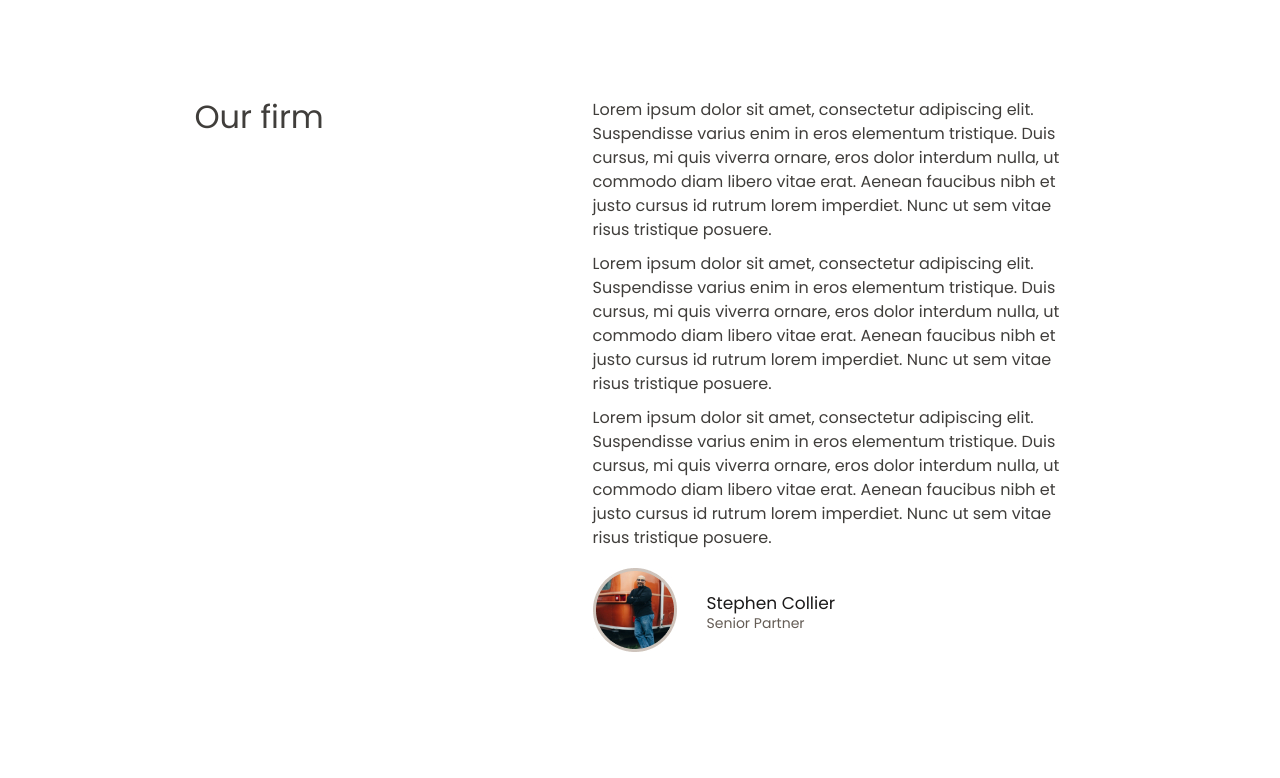
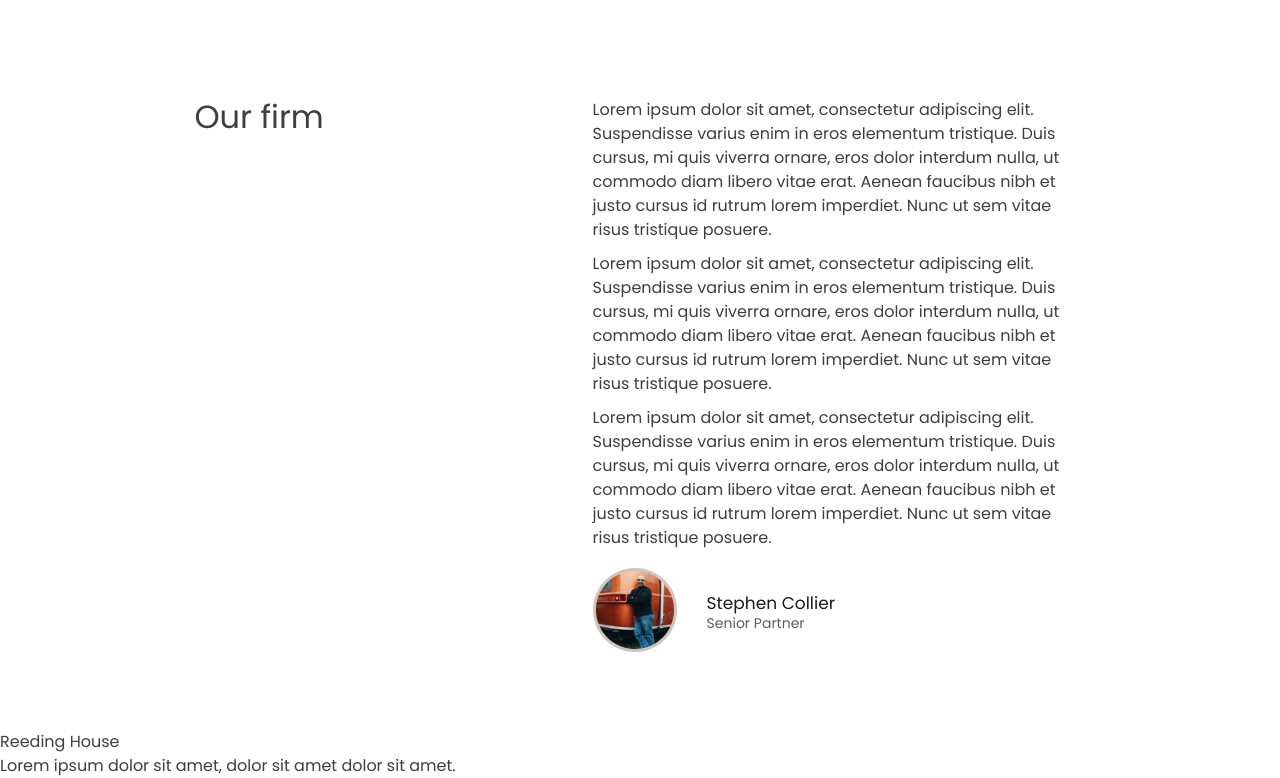
Before and after one commit to Daniil-gavrilooov/wishbone, a plain HTML site: page app/index.html in a window 1280 px wide. Shown: the part 808-1586 px from the top of the page. Before the commit the page ends 1538 px from the top, so only its background shows below. Drawn offline with Linux system fonts and the light colour scheme.

Commit message:
add html section (design)

```diff
--- a/app/index.html
+++ b/app/index.html
@@ -120,6 +120,18 @@
                 </div>
             </div>
         </section>
+
+        <section class="design">
+            <div class="design__content">
+                <h6 class="design__title">
+                    Reeding House
+                </h6>
+
+                <p class="design__description">
+                    Lorem ipsum dolor sit amet, dolor sit amet dolor sit amet.
+                </p>
+            </div>
+        </section>
     </main>
 
     <script src="js/main.min.js"></script>
```
